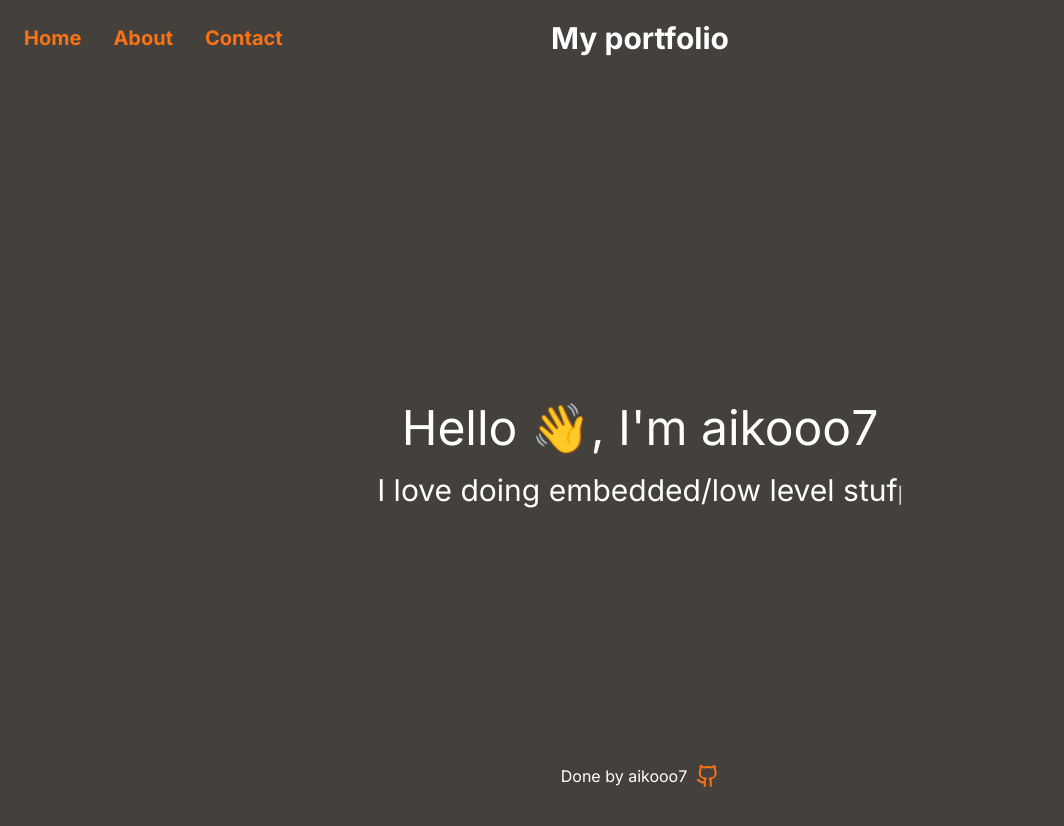
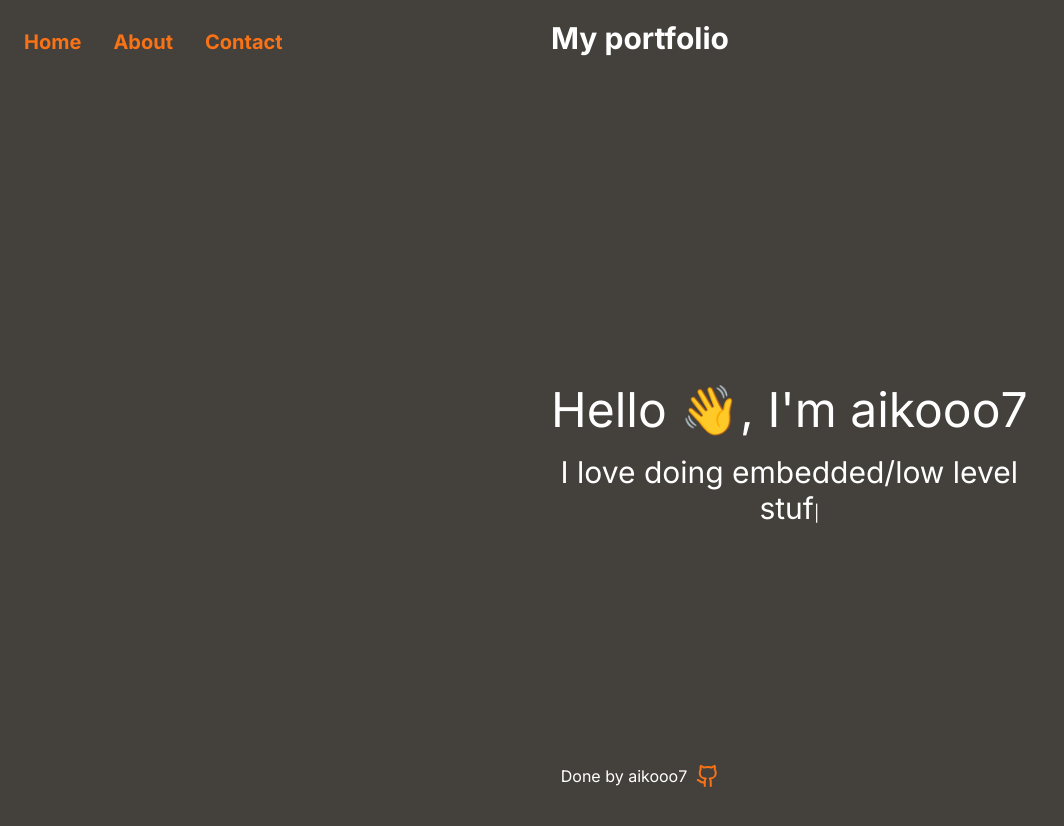
Before and after one commit to aikooo7/portfolio, a Next.js app: page / in a window 1280 px wide. Shown: the top 826 px of the page, without its empty margins (0-1064 px from the left). Built offline with nearby package versions, Linux system fonts and the light colour scheme.

Commit message:
fix: remove absolute propriety from the navbar div
- If not removed it makes all the items be on the left, even if you use
  float-right

```diff
--- a/src/app/layout.tsx
+++ b/src/app/layout.tsx
@@ -22,7 +22,7 @@ export default function RootLayout({
       <body className="bg-stone-700 text-white">
         <div className="h-screen">
           <nav>
-            <div className="font-bold mx-2 absolute top-4">
+            <div className="font-bold mx-2 top-4">
               <Link
                 href="/"
                 className="float-left text-center py-2 px-4 text-xl"
```
